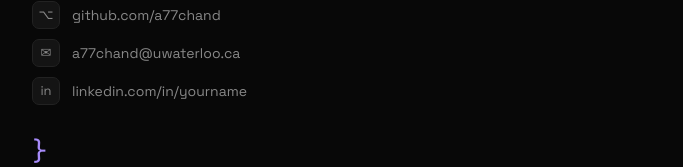
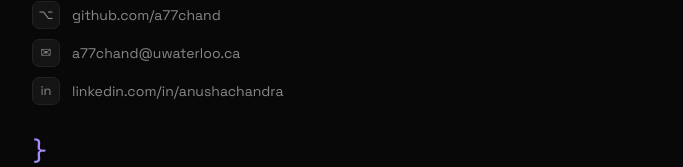
Before and after one commit to a77chand/portfolio, a React (Vite) app: page / in a window 1280 px wide. Shown: the part 4435-4602 px from the top of the page, without its empty margins (140-823 px from the left). Built offline with nearby package versions, Linux system fonts and the light colour scheme.

Commit message:
contact: replace placeholder LinkedIn link with linkedin.com/in/anushachandra

```diff
--- a/src/App.jsx
+++ b/src/App.jsx
@@ -122,7 +122,7 @@ export default function App() {
         <div className="c-side">
           <a className="c-row" href="https://github.com/a77chand" target="_blank" rel="noopener noreferrer"><span className="c-ic">⌥</span>github.com/a77chand</a>
           <a className="c-row" href="mailto:a77chand@uwaterloo.ca"><span className="c-ic">✉</span>a77chand@uwaterloo.ca</a>
-          <a className="c-row" href="#"><span className="c-ic">in</span>linkedin.com/in/yourname</a>{/* TODO */}
+          <a className="c-row" href="https://www.linkedin.com/in/anushachandra" target="_blank" rel="noopener noreferrer"><span className="c-ic">in</span>linkedin.com/in/anushachandra</a>
         </div>
         <p className="code-close">{'}'}</p>
         <p className="closing">// thanks for visiting&nbsp;<span className="type-cursor vi">█</span></p>
```
Also changed, not shown: 1 other file (tests, documents, lock files or other folders).
